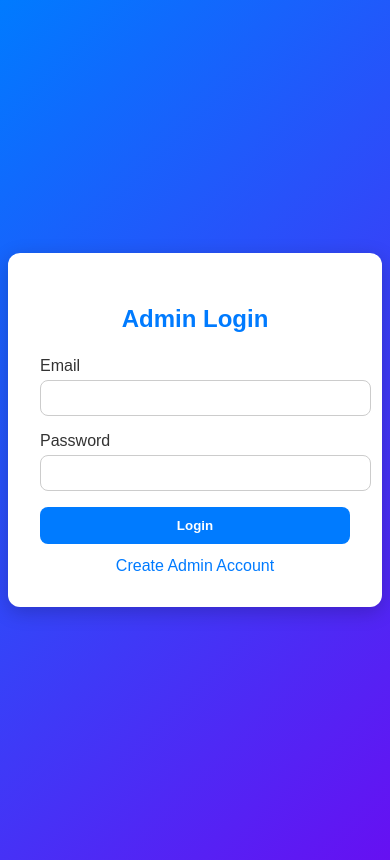
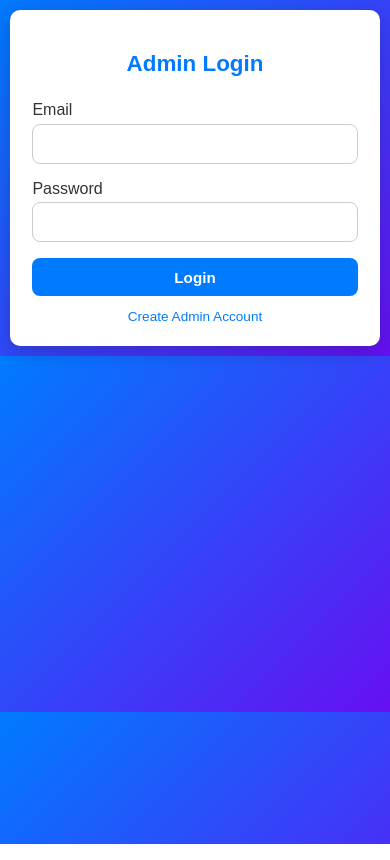
Before and after one commit to Erickpython/EduTrack_LMS, a Flask app: page /admin/login in a window 390 px wide. Run offline with Flask 3, Linux system fonts and the light colour scheme.

Commit message:
Update admin_login.html - mobile responsiveness

```diff
--- a/templates/admin_login.html
+++ b/templates/admin_login.html
@@ -13,7 +13,11 @@ body {
   align-items: center;
   justify-content: center;
   color: #333;
+  margin: 0;
+  padding: 15px; /* prevents edge clipping on mobile */
+  box-sizing: border-box;
 }
+
 .container {
   background: #fff;
   padding: 2rem;
@@ -22,23 +26,28 @@ body {
   max-width: 380px;
   box-shadow: 0 5px 20px rgba(0,0,0,0.2);
 }
+
 h2 {
   text-align: center;
   color: #007bff;
   margin-bottom: 1.5rem;
 }
+
 label {
   display: block;
   margin-bottom: .3rem;
   font-weight: 500;
 }
+
 input {
   width: 100%;
   padding: .6rem;
   margin-bottom: 1rem;
   border: 1px solid #ccc;
   border-radius: 8px;
+  box-sizing: border-box;
 }
+
 button {
   width: 100%;
   background: #007bff;
@@ -50,9 +59,11 @@ button {
   cursor: pointer;
   transition: background 0.3s;
 }
+
 button:hover {
   background: #0056b3;
 }
+
 a {
   display: block;
   text-align: center;
@@ -60,8 +71,37 @@ a {
   color: #007bff;
   text-decoration: none;
 }
+
 a:hover {
   text-decoration: underline;
+}
+
+/* ===================================
+      MOBILE RESPONSIVENESS
+   =================================== */
+@media (max-width: 480px) {
+  body {
+    height: auto; /* prevents form cut-off on mobile */
+    padding: 10px;
+  }
+
+  .container {
+    padding: 1.4rem;
+    border-radius: 10px;
+  }
+
+  h2 {
+    font-size: 1.4rem;
+  }
+
+  input, button {
+    font-size: 0.95rem;
+    padding: 0.65rem;
+  }
+
+  a {
+    font-size: 0.85rem;
+  }
 }
 </style>
 </head>
@@ -84,10 +124,13 @@ a:hover {
 
   <form method="POST">
     <input type="hidden" name="csrf_token" value="{{ csrf_token() }}">
+
     <label>Email</label>
     <input type="email" name="email" required>
+
     <label>Password</label>
     <input type="password" name="password" required>
+
     <button type="submit">Login</button>
   </form>
 
```
